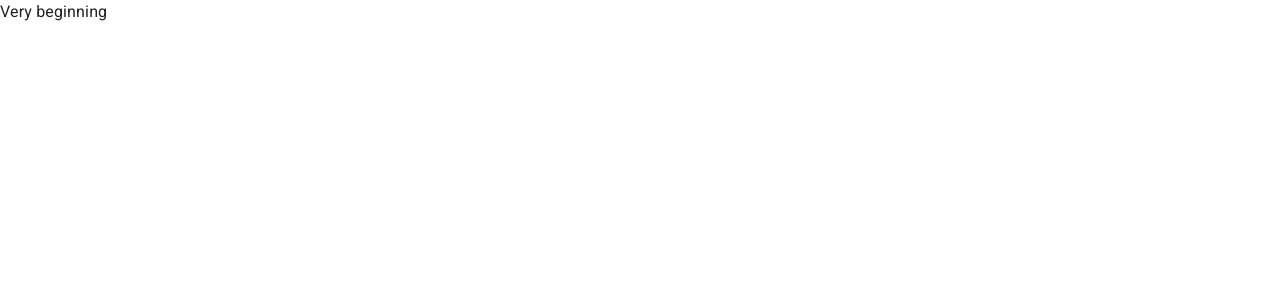
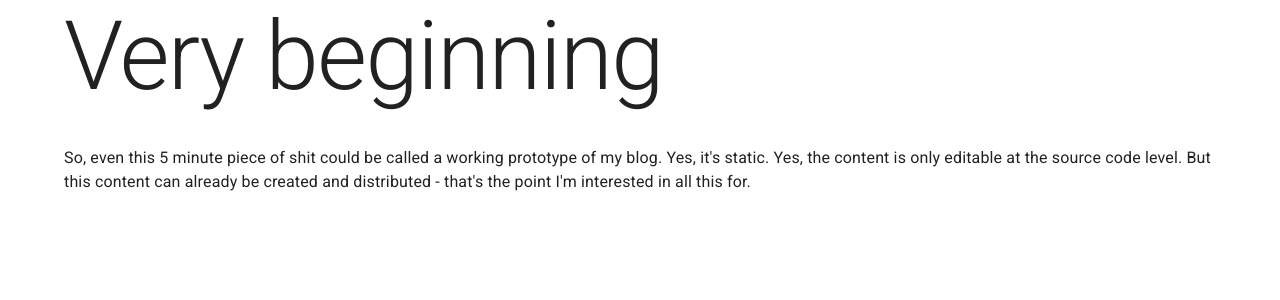
Before and after one commit to 4erkashin/sandbox, a React (Vite) app: page / in a window 1280 px wide. Shown: the top 300 px of the page. Built offline with nearby package versions, Linux system fonts and the light colour scheme.

Commit message:
feat(iteration-1): add blog's first note

```diff
--- a/src/App.tsx
+++ b/src/App.tsx
@@ -1,6 +1,22 @@
+import CssBaseline from '@mui/material/CssBaseline';
+import Container from '@mui/material/Container';
+import Typography from '@mui/material/Typography';
+
 function App() {
   return (
-    <span>Very beginning</span>
+    <>
+      <CssBaseline />
+      <Container fixed>
+        <Typography variant="h1" gutterBottom>Very beginning</Typography>
+        {/* eslint-disable react/no-unescaped-entities */}
+        <Typography>So, even this 5 minute piece of shit could be called a working prototype of my
+          blog.
+          Yes, it's static. Yes, the content is only editable at the source code level. But this
+          content can already be created and distributed - that's the point I'm interested in all
+          this for.
+        </Typography>
+      </Container>
+    </>
   );
 }
 
```
